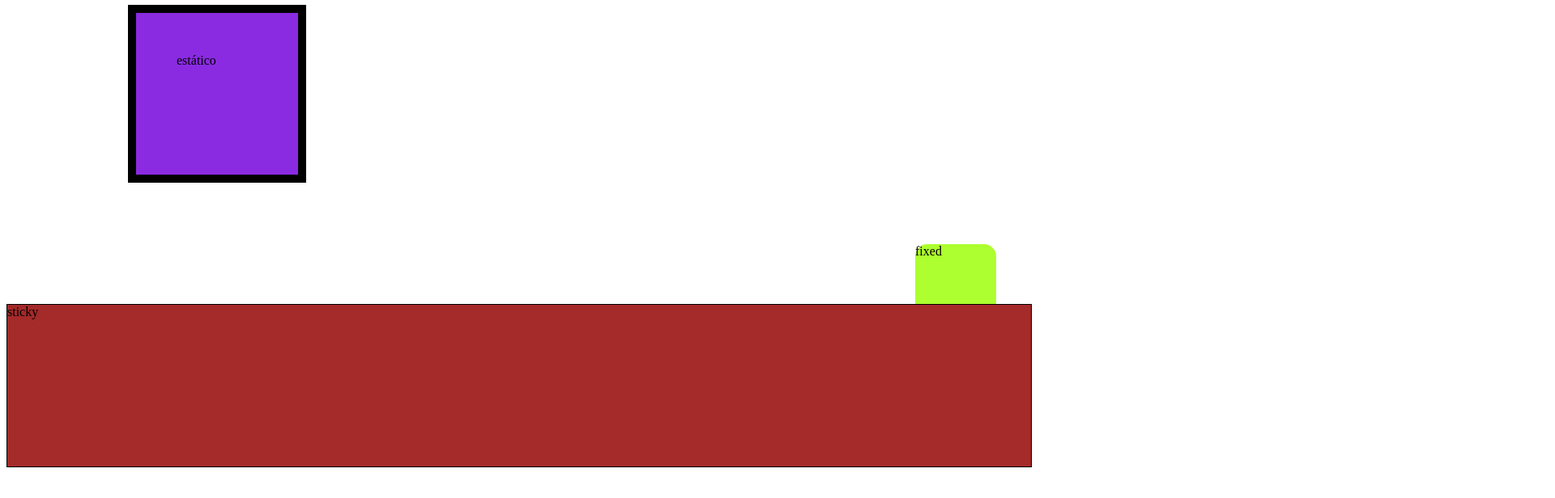
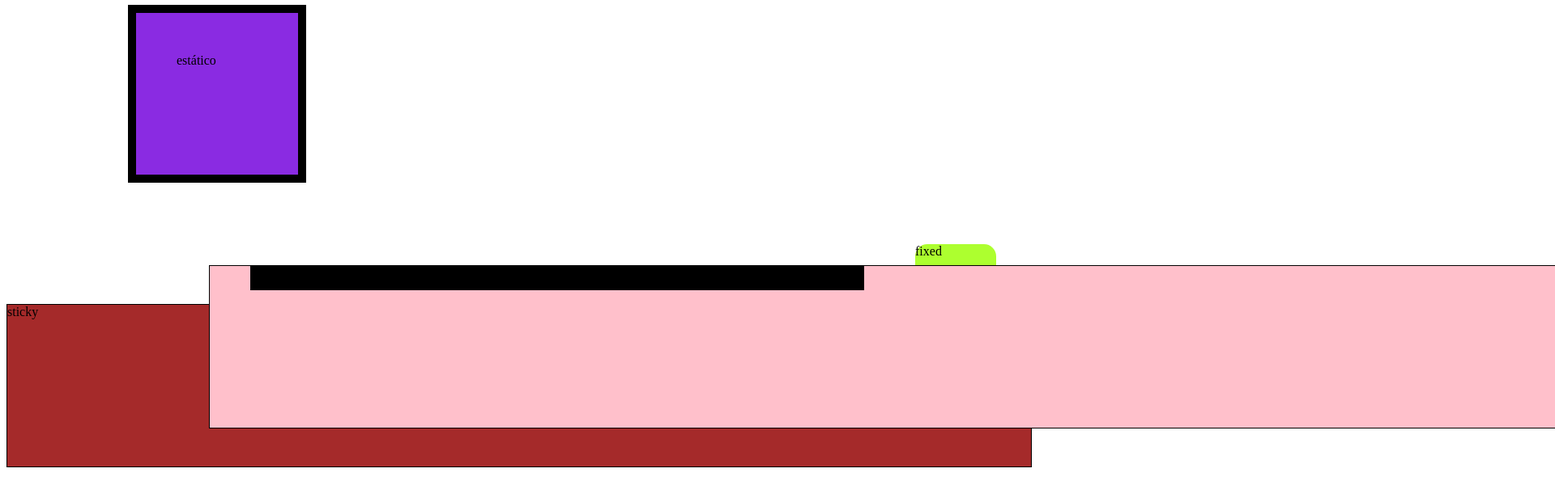
Before and after one commit to MrAllace/Taller-de-desarrollo-212, a plain HTML site: page practica7/index.html in a window 1280 px wide. Shown: the part 348-964 px from the top of the page at 81% size, 1920 px wide, since content can reach past the window. Before the commit the page ends 934 px from the top, so only its background shows below. Drawn offline with Linux system fonts and the light colour scheme.

Commit message:
practica7

```diff
--- a/practica7/index.html
+++ b/practica7/index.html
@@ -46,9 +46,32 @@
             height: 200px;
             border: 1px solid black;
 
+         }
+
+
+
+        #relativo{
+            position: relative;
+            background-color: pink;
+            left: 250px;
+            width: 200%;
+            bottom: 250px;
+            height: 200px;
+            border: 1px solid black;
+
 
 
         }
+
+        #absoluto2{
+            position: absolute;
+            background-color: black;
+            left: 50px;
+            width: 30%;
+            height: 30px;
+
+        }
+
     </style>
 </head>
 <body>
@@ -67,7 +90,9 @@
     <div id="fijo"> fixed </div>
     <div id="absoluto"> absolute</div>
     <div id="pegajoso"> sticky </div>
-
+    <div id="relativo">
+        <div id="absoluto2"></div>
+    </div>
 
 </body>
 </html>
```
